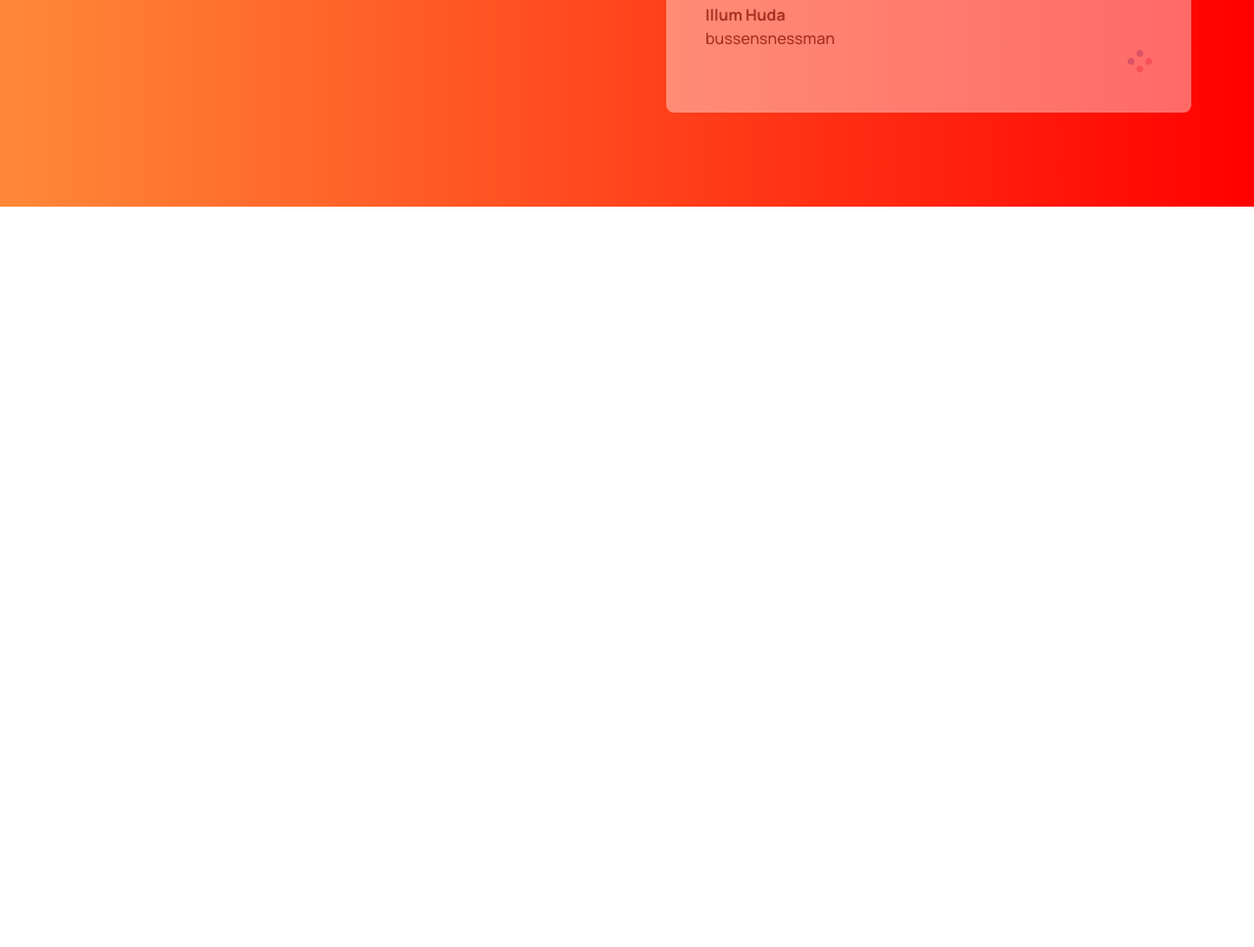
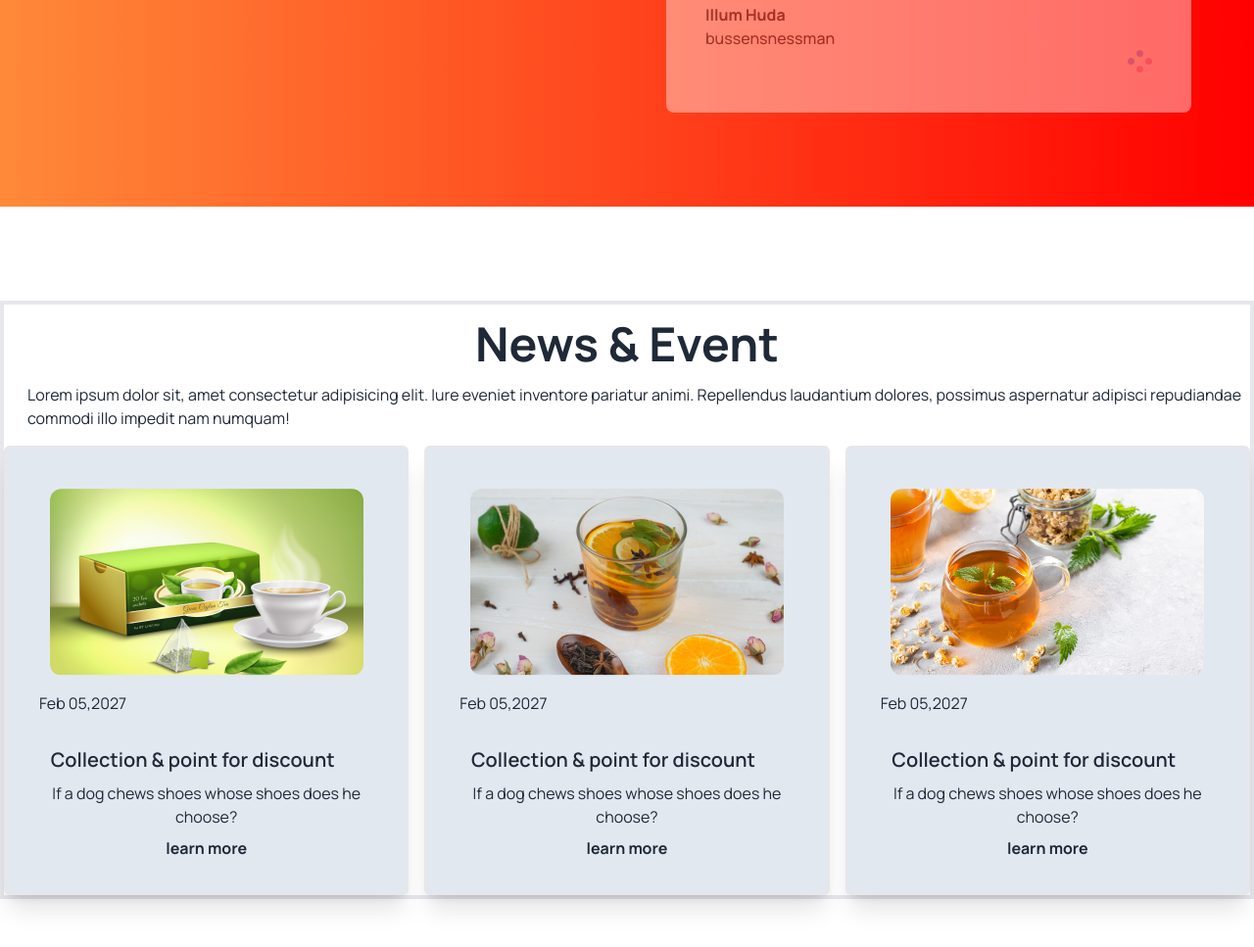
Before and after one commit to arjahid/Asha-s-Tea-House, a plain HTML site: page index.html in a window 1280 px wide. Shown: the part 2240-3207 px from the top of the page at 98% size. Before the commit the page ends 2547 px from the top, so only its background shows below. Drawn offline with nearby package versions, Linux system fonts and the light colour scheme.

Commit message:
adding news section

```diff
--- a/index.html
+++ b/index.html
@@ -174,6 +174,61 @@
             </div>
            </div>
            </section>
+           <!-- !news section -->
+            <section class="my-234 border-4">
+              <h2 class="text-5xl pt-4 font-bold text-center">News & Event</h2>
+              <p class="pt-4 pl-6">Lorem ipsum dolor sit, amet consectetur adipisicing elit. Iure eveniet inventore pariatur animi. Repellendus laudantium dolores, possimus aspernatur adipisci repudiandae commodi illo impedit nam numquam!</p>
+              <div class="flex flex-col gap-4 lg:flex-row pt-4">
+                <div class="card bg-slate-200  shadow-xl border-4 rounded-md">
+                  <figure class="px-10 pt-10">
+                    <img
+                      src="/images/news-1.png"
+                      alt="Shoes"
+                      class="rounded-xl" />
+                  </figure>
+                  <p class="text pl-8 pt-4">Feb 05,2027</p>
+                  <div class="card-body items-center text-center">
+                    <h2 class="card-title pr-7 ">Collection & point for discount</h2>
+                    <p>If a dog chews shoes whose shoes does he choose?</p>
+                    <div class="">
+                      <h2 class="font-bold">learn more</h2>
+                    </div>
+                  </div>
+                </div>
+                <div class="card bg-slate-200  shadow-xl border-4 rounded-md">
+                  <figure class="px-10 pt-10">
+                    <img
+                      src="/images/news-2.png"
+                      alt="Shoes"
+                      class="rounded-xl" />
+                  </figure>
+                  <p class="text pl-8 pt-4">Feb 05,2027</p>
+                  <div class="card-body items-center text-center">
+                    <h2 class="card-title pr-7 ">Collection & point for discount</h2>
+                    <p>If a dog chews shoes whose shoes does he choose?</p>
+                    <div class="">
+                      <h2 class="font-bold">learn more</h2>
+                    </div>
+                  </div>
+                </div>
+                <div class="card bg-slate-200  shadow-xl border-4 rounded-md">
+                  <figure class="px-10 pt-10">
+                    <img
+                      src="/images/news-3.png"
+                      alt="Shoes"
+                      class="rounded-xl" />
+                  </figure>
+                  <p class="text pl-8 pt-4">Feb 05,2027</p>
+                  <div class="card-body items-center text-center">
+                    <h2 class="card-title pr-7 ">Collection & point for discount</h2>
+                    <p>If a dog chews shoes whose shoes does he choose?</p>
+                    <div class="">
+                      <h2 class="font-bold">learn more</h2>
+                    </div>
+                  </div>
+                </div>
+              </div>
+            </section>
     </main>
     <footer>
 
```
